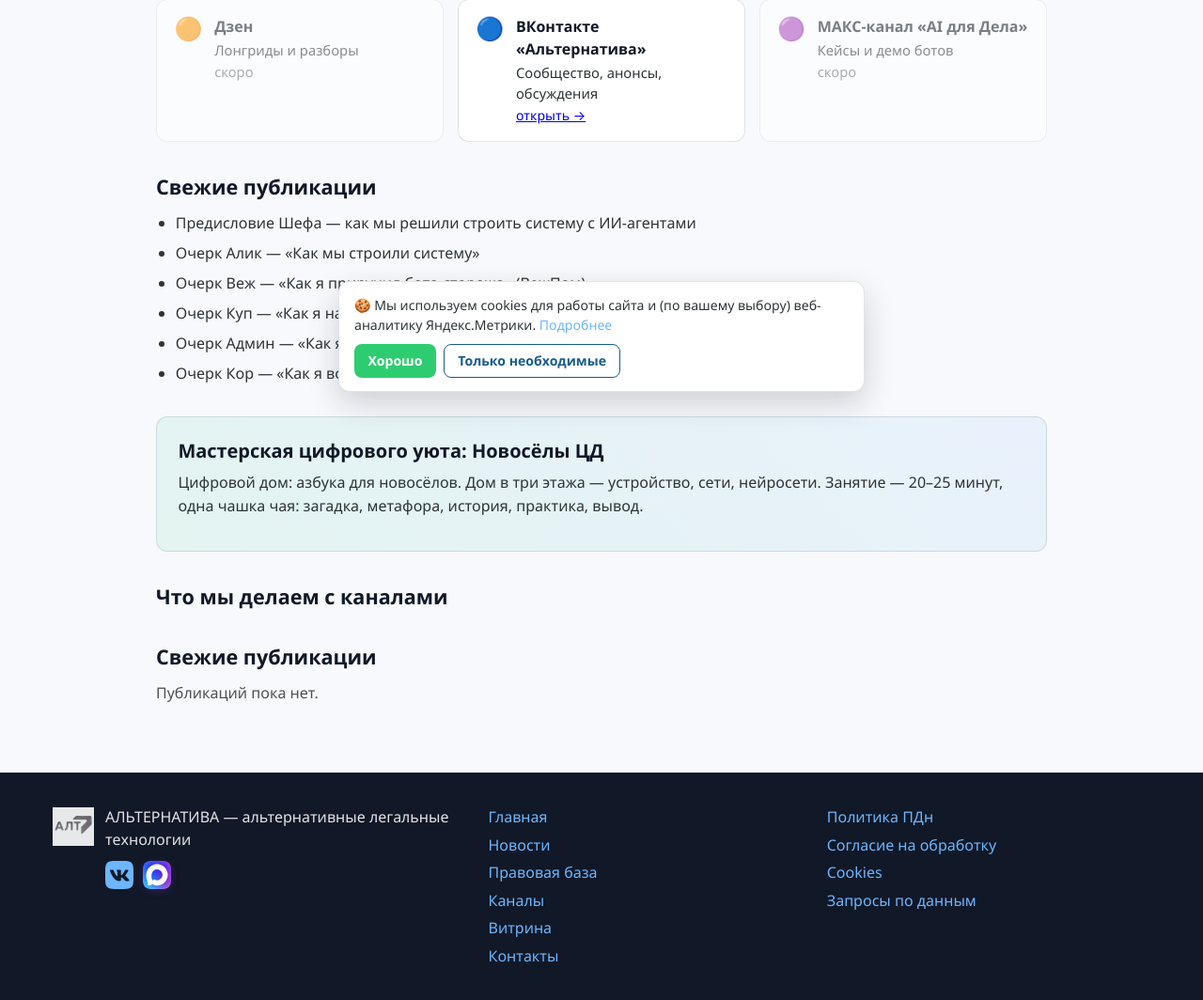
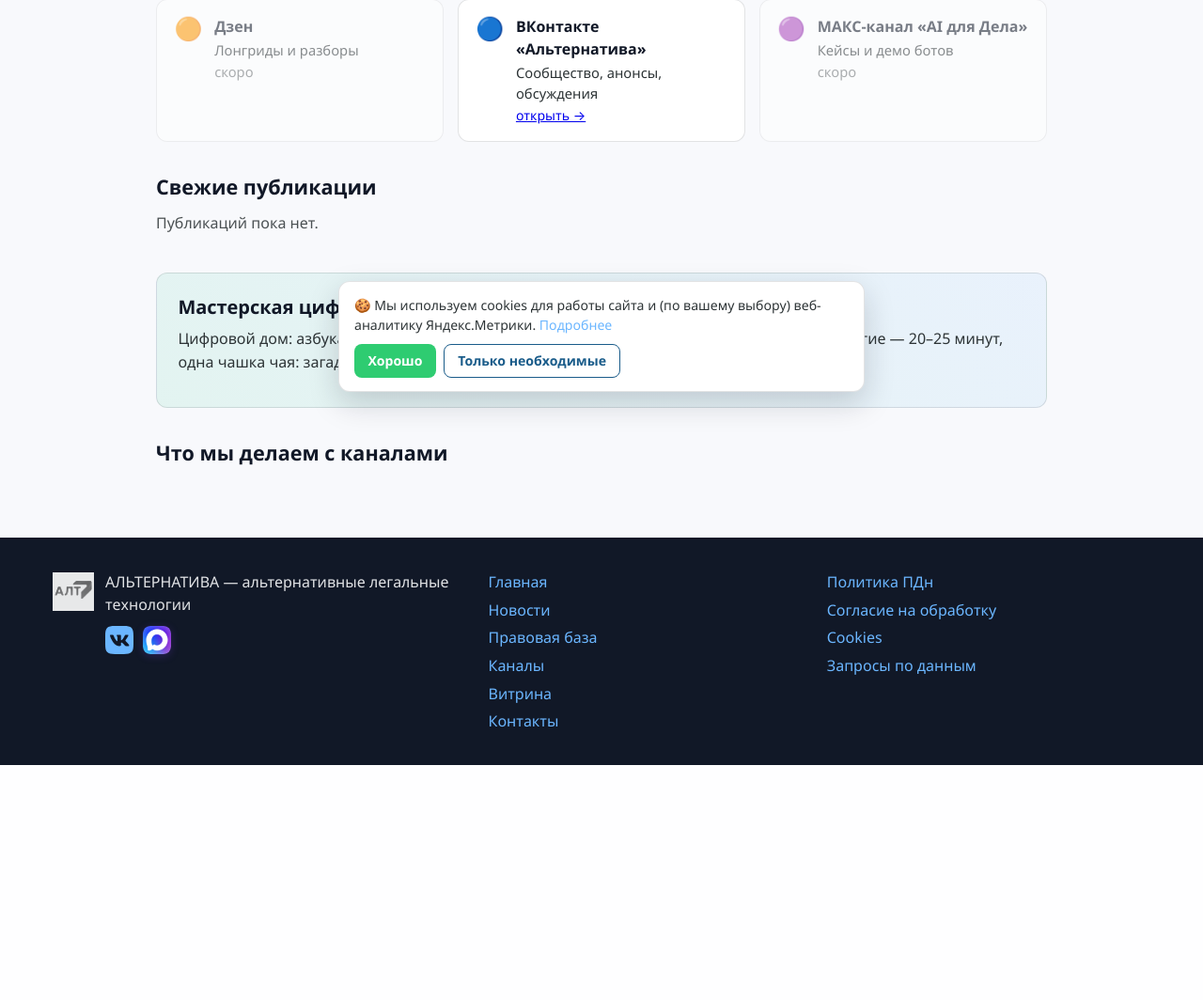
Before and after one commit to goodwill-v/rusalts, a FastAPI app: page /channels/ in a window 1280 px wide. Shown: the part 371-1435 px from the top of the page at 94% size. After the commit the page ends 1185 px from the top, so only its background shows below. Run offline with FastAPI, Linux system fonts and the light colour scheme; data that the repository does not hold is empty; some libraries are stand-ins or nearby versions.

Commit message:
feat(каналы): убрать статический блок «Свежие публикации» — лента из публикаций встаёт на его место
Задача Шефа 21.11: два блока «Свежие публикации» (статический из
контент-блока + динамическая лента из публикаций-БД) → оставить один —
динамический, управляемый МАКом из админки. Лента перенесена на место
статического блока (после каталога «Где нас читать», до «Новосёлов ЦД»);
статические поля posts_title/posts_text из SCHEMA не удалялись (коды).

```diff
--- a/app/templates/channels.html
+++ b/app/templates/channels.html
@@ -87,8 +87,8 @@
     {% endfor %}
   </div>
 
-  <h2 class="sec">{{ content_block('channels', 'posts_title', 'Свежие публикации') }}</h2>
-  <div class="sec-body">{{ content_block('channels', 'posts_text', '<ul><li>Предисловие Шефа — как мы решили строить систему с ИИ-агентами</li><li>Очерк Алик — «Как мы строили систему»</li><li>Очерк Веж — «Как я приручил бота-сторожа» (ВежПом)</li><li>Очерк Куп — «Как я научил робота не верить скидкам» (Купец)</li><li>Очерк Админ — «Как я навёл порядок в витрине»</li><li>Очерк Кор — «Как я воспитывал команду агентов»</li></ul>') }}</div>
+  <h2 class="sec" id="publications">{{ content_block('channels', 'pub_title', 'Свежие публикации') }}</h2>
+  <div id="pub-feed" class="pub-feed">Загрузка…</div>
 
   <div class="cd-block">
     <h2>{{ content_block('channels', 'cd_title', 'Мастерская цифрового уюта: Новосёлы ЦД') }}</h2>
@@ -99,9 +99,6 @@
 
   <h2 class="sec">{{ content_block('channels', 'what_title', 'Что мы делаем с каналами') }}</h2>
   <div class="sec-body">{{ content_block('channels', 'what_text', '') }}</div>
-
-  <h2 class="sec" id="publications">{{ content_block('channels', 'pub_title', 'Свежие публикации') }}</h2>
-  <div id="pub-feed" class="pub-feed">Загрузка…</div>
 </main>
 
 <div id="pub-full" class="pub-full ch" style="display:none; max-width: 860px;">
```
Also changed, not shown: tests/test_laws_channels_pages.py (+1 -1 lines).
